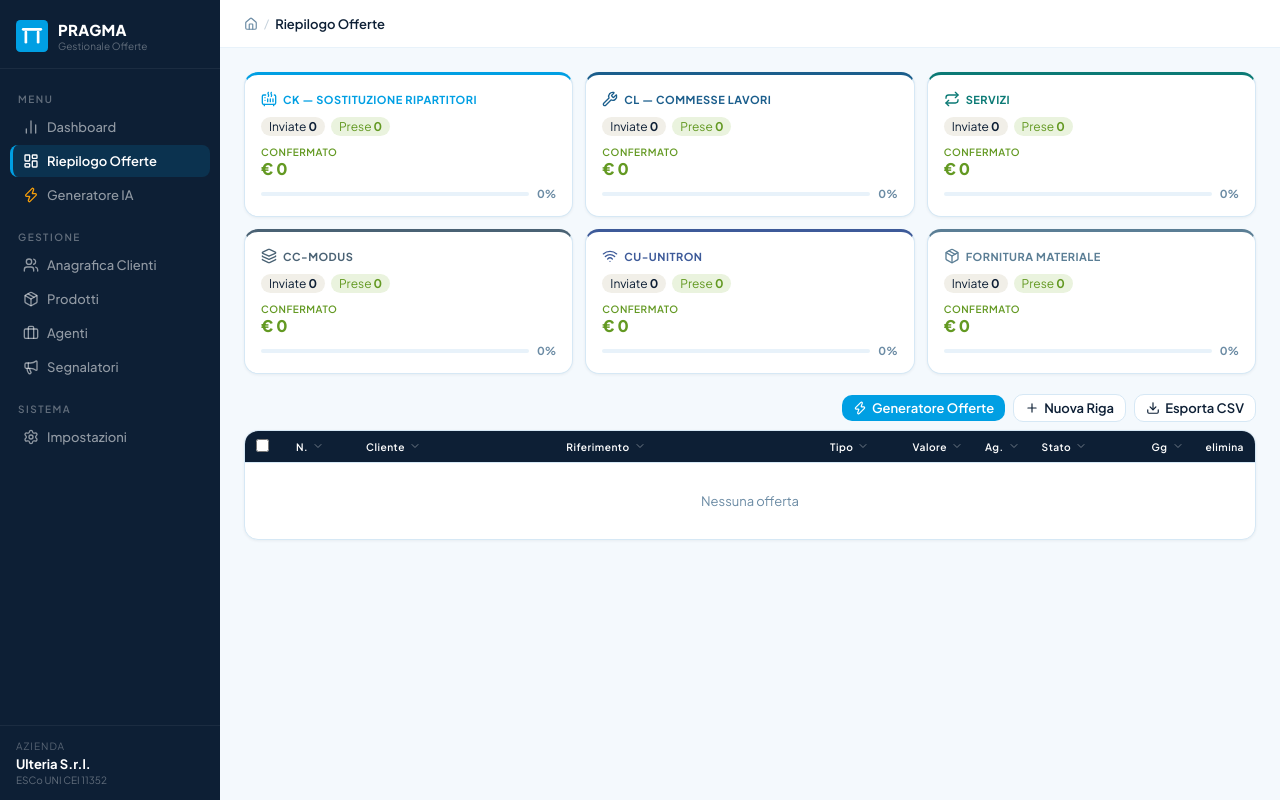
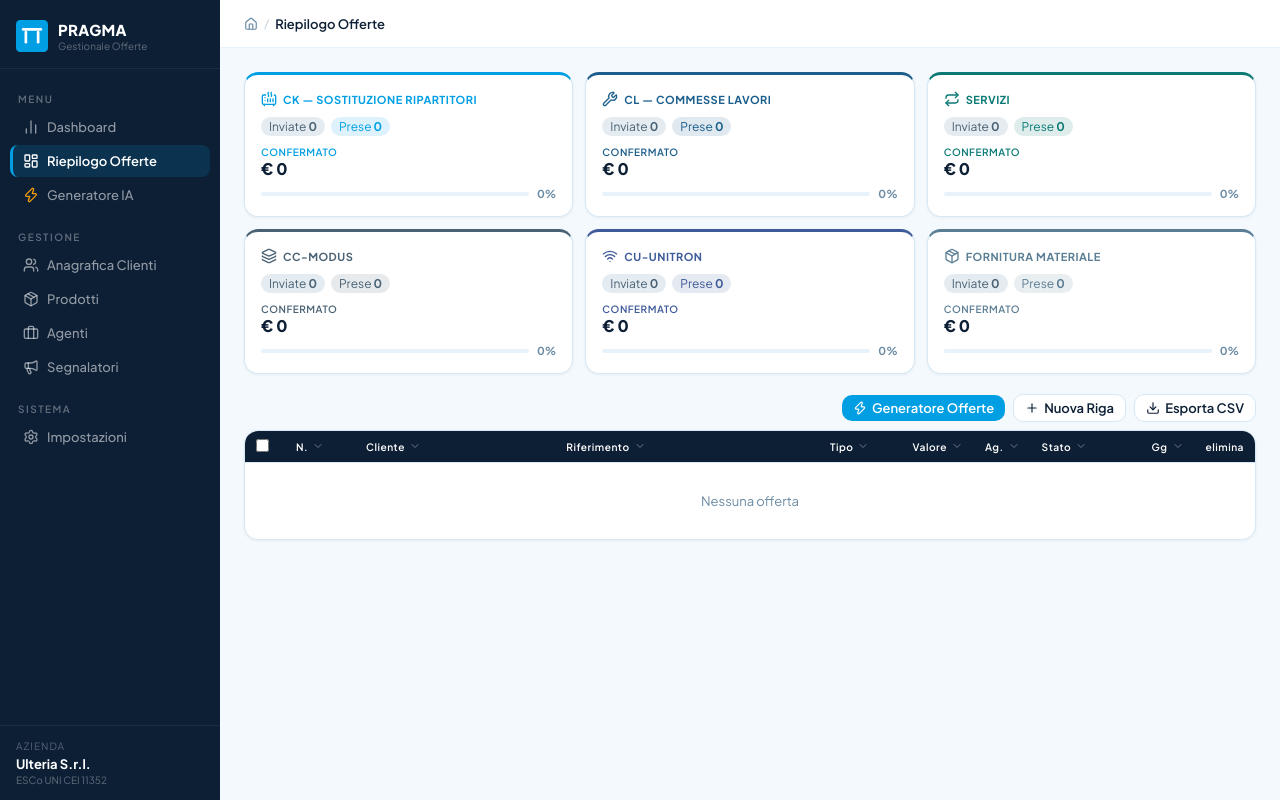
Before and after one commit to FiloUlte/gestionale-offerte-ulteria, a Flask app: page / in a window 1280 px wide. Run offline with Flask 3, Linux system fonts and the light colour scheme; data comes from the database, SQL or seed files in the repository; data that the repository does not hold is empty.

Commit message:
fix: KPI card internal colors use card color for Confermato, slate for Potenziale — no more green/brown

```diff
--- a/static/app.js
+++ b/static/app.js
@@ -521,14 +521,14 @@ function loadKpiCards() {
         '<div style="display:flex;align-items:center;gap:6px;margin-bottom:10px"><i data-lucide="' + def.icon + '" style="width:16px;height:16px;color:' + def.color + '"></i><span style="font-size:11px;font-weight:700;color:' + def.color + ';text-transform:uppercase;letter-spacing:.5px">' + def.label + '</span></div>' +
         /* Conteggi */
         '<div style="display:flex;gap:6px;font-size:12px;margin-bottom:10px">' +
-          '<span style="background:var(--pragma-neutral-bg);padding:2px 8px;border-radius:20px">Inviate <strong>' + k.inviate + '</strong></span>' +
-          '<span style="background:var(--pragma-success-bg);color:var(--pragma-success);padding:2px 8px;border-radius:20px">Prese <strong>' + k.prese + '</strong></span>' +
-          (k.prospect > 0 ? '<span style="background:var(--pragma-warning-bg);color:var(--pragma-warning);padding:2px 8px;border-radius:20px">Aperte <strong>' + k.prospect + '</strong></span>' : '') +
+          '<span style="background:#E4ECF2;color:#4A6274;padding:2px 8px;border-radius:20px">Inviate <strong>' + k.inviate + '</strong></span>' +
+          '<span style="background:' + def.color + '22;color:' + def.color + ';padding:2px 8px;border-radius:20px">Prese <strong>' + k.prese + '</strong></span>' +
+          (k.prospect > 0 ? '<span style="background:#E8F2FA;color:#3D5A73;padding:2px 8px;border-radius:20px">Aperte <strong>' + k.prospect + '</strong></span>' : '') +
         '</div>' +
         /* Valori */
         '<div style="display:flex;gap:16px;margin-bottom:8px">' +
-          '<div><div style="font-size:10px;color:var(--pragma-success);font-weight:600;text-transform:uppercase;letter-spacing:.5px">Confermato</div><div style="font-size:16px;font-weight:800;color:var(--pragma-success)">' + fmtEurDash(valPreso) + suffix + '</div></div>' +
-          (valProspect > 0 ? '<div><div style="font-size:10px;color:var(--pragma-warning);font-weight:600;text-transform:uppercase;letter-spacing:.5px">Potenziale</div><div style="font-size:16px;font-weight:800;color:var(--pragma-warning)">' + fmtEurDash(valProspect) + suffix + '</div></div>' : '') +
+          '<div><div style="font-size:10px;color:' + def.color + ';font-weight:600;text-transform:uppercase;letter-spacing:.5px">Confermato</div><div style="font-size:16px;font-weight:800;color:var(--pragma-text-primary)">' + fmtEurDash(valPreso) + suffix + '</div></div>' +
+          (valProspect > 0 ? '<div><div style="font-size:10px;color:#6B8BA4;font-weight:600;text-transform:uppercase;letter-spacing:.5px">Potenziale</div><div style="font-size:16px;font-weight:800;color:#6B8BA4">' + fmtEurDash(valProspect) + suffix + '</div></div>' : '') +
         '</div>' +
         /* Barra conversione */
         '<div style="display:flex;align-items:center;gap:8px"><div style="flex:1;height:4px;background:var(--pragma-border-light);border-radius:2px;overflow:hidden"><div style="height:100%;width:' + tasso + '%;background:' + def.color + ';border-radius:2px"></div></div><span style="font-size:11px;font-weight:700;color:var(--pragma-text-muted)">' + tasso + '%</span></div>' +
--- a/templates/index.html
+++ b/templates/index.html
@@ -92,6 +92,6 @@
   </div>
 </div>
 
-<script src="/static/app.js?v=48"></script>
+<script src="/static/app.js?v=49"></script>
 </body>
 </html>
```
